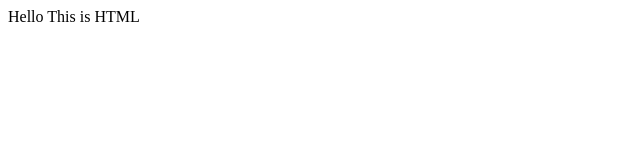
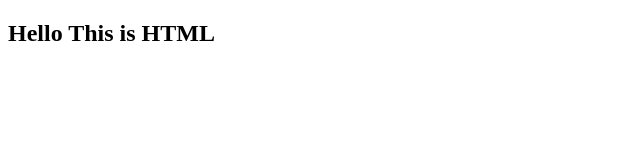
Before and after one commit to sunitagodara/data1, a plain HTML site: page index.html in a window 1280 px wide. Shown: the whole page, without its empty margins (0-640 px from the left). Drawn offline with Linux system fonts and the light colour scheme.

Commit message:
h2 commit

```diff
--- a/index.html
+++ b/index.html
@@ -7,6 +7,7 @@
     <title>Document</title>
 </head>
 <body>
-    Hello This is HTML
+    <h2>Hello This is HTML</h2>
+
 </body>
 </html>
```
